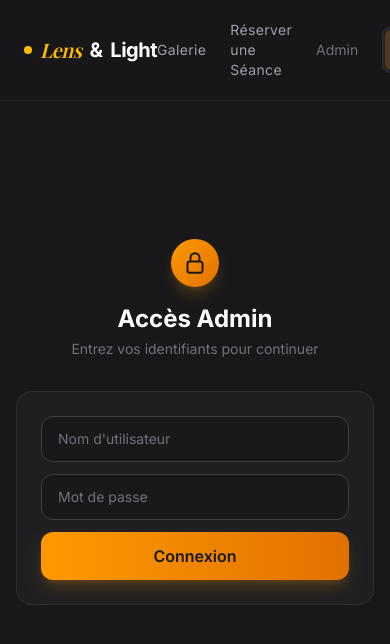
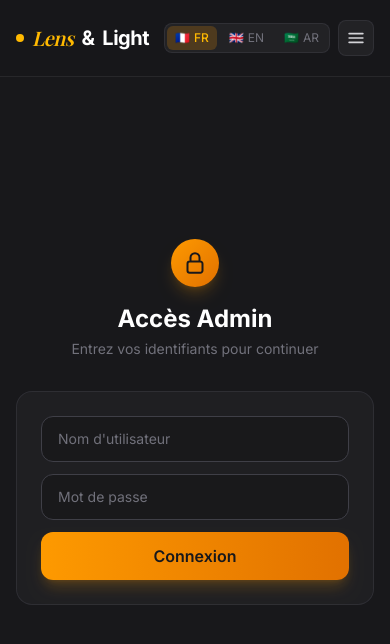
Before and after one commit to fadikhoudja/Lens-n-Light, a React (Vite) app in the folder frontend/: page /admin/login in a window 390 px wide. Shown: the top 644 px of the page. Built offline with nearby package versions, Linux system fonts and the light colour scheme; a web font is replaced by a local one.

Commit message:
Mobile responsiveness: hamburger nav, visible overlays on touch, admin buttons always shown

```diff
--- a/frontend/src/components/Navbar.jsx
+++ b/frontend/src/components/Navbar.jsx
@@ -1,3 +1,4 @@
+import { useState } from "react";
 import { Link, useLocation, useNavigate } from "react-router-dom";
 import { isAuthenticated, logout } from "../api/auth";
 import { useLanguage } from "../i18n/LanguageContext";
@@ -9,49 +10,78 @@ function Navbar() {
   const navigate = useNavigate();
   const authed = isAuthenticated();
   const isHome = pathname === "/";
+  const [menuOpen, setMenuOpen] = useState(false);
 
-  return (
-    <nav className={`flex items-center justify-between px-6 md:px-12 py-5 z-20 ${
-      isHome ? "absolute top-0 left-0 right-0 bg-transparent" : "fixed top-0 left-0 right-0 bg-zinc-900/90 backdrop-blur-lg border-b border-zinc-800"
-    }`}>
-      <Link to="/" className="text-xl font-bold tracking-tight flex items-center gap-2 group">
-        <span className="w-2 h-2 rounded-full bg-amber-400 inline-block group-hover:scale-150 transition-transform" />
-        <span className="font-[family-name:var(--font-display)] italic text-amber-400">Lens</span>
-        <span className="text-white">&</span>
-        <span className="text-white">Light</span>
-      </Link>
-      <div className="flex items-center gap-6">
-        <Link to="/" className={`text-sm tracking-wide transition-all ${
-          pathname === "/" ? "text-white" : "text-zinc-400 hover:text-white"
-        }`}>
+  const linkClass = (path) =>
+    `text-sm tracking-wide transition-all ${
+      pathname === path ? "text-white" : "text-zinc-400 hover:text-white"
+    }`;
+
+  const links = (
+    <>
+      <Link to="/" className={linkClass("/")} onClick={() => setMenuOpen(false)}>
         {t("nav.gallery")}
       </Link>
-        <Link to="/book" className={`text-sm tracking-wide transition-all ${
-          pathname === "/book" ? "text-white" : "text-zinc-400 hover:text-white"
-        }`}>
+      <Link to="/book" className={linkClass("/book")} onClick={() => setMenuOpen(false)}>
         {t("nav.book")}
       </Link>
       {authed ? (
         <>
-            <Link to="/admin" className={`text-sm tracking-wide transition-all ${
-              pathname === "/admin" ? "text-white" : "text-zinc-400 hover:text-white"
-            }`}>
+          <Link to="/admin" className={linkClass("/admin")} onClick={() => setMenuOpen(false)}>
             {t("nav.admin")}
           </Link>
           <button
-              onClick={() => { logout(); navigate("/"); }}
+            onClick={() => { logout(); navigate("/"); setMenuOpen(false); }}
             className="text-sm text-zinc-400 hover:text-amber-400 transition-colors cursor-pointer bg-transparent font-normal p-0"
           >
             {t("nav.logout")}
           </button>
         </>
       ) : (
-          <Link to="/admin/login" className="text-sm text-zinc-500 hover:text-amber-400 transition-colors">
+        <Link to="/admin/login" className="text-sm text-zinc-500 hover:text-amber-400 transition-colors" onClick={() => setMenuOpen(false)}>
           {t("nav.adminLogin")}
         </Link>
       )}
+    </>
+  );
+
+  return (
+    <nav className={`flex items-center justify-between px-4 md:px-12 py-5 z-20 ${
+      isHome ? "absolute top-0 left-0 right-0 bg-transparent" : "fixed top-0 left-0 right-0 bg-zinc-900/90 backdrop-blur-lg border-b border-zinc-800"
+    }`}>
+      <Link to="/" className="text-xl font-bold tracking-tight flex items-center gap-2 group shrink-0">
+        <span className="w-2 h-2 rounded-full bg-amber-400 inline-block group-hover:scale-150 transition-transform" />
+        <span className="font-[family-name:var(--font-display)] italic text-amber-400">Lens</span>
+        <span className="text-white">&</span>
+        <span className="text-white">Light</span>
+      </Link>
+
+      <div className="hidden md:flex items-center gap-6">
+        {links}
         <LanguageSwitcher />
       </div>
+
+      <div className="flex md:hidden items-center gap-2">
+        <LanguageSwitcher />
+        <button
+          onClick={() => setMenuOpen(!menuOpen)}
+          className="w-9 h-9 flex items-center justify-center rounded-lg bg-white/5 border border-zinc-700/50 cursor-pointer"
+        >
+          <svg className="w-5 h-5 text-zinc-300" fill="none" viewBox="0 0 24 24" stroke="currentColor" strokeWidth={2}>
+            {menuOpen ? (
+              <path strokeLinecap="round" strokeLinejoin="round" d="M6 18L18 6M6 6l12 12" />
+            ) : (
+              <path strokeLinecap="round" strokeLinejoin="round" d="M3.75 6.75h16.5M3.75 12h16.5m-16.5 5.25h16.5" />
+            )}
+          </svg>
+        </button>
+      </div>
+
+      {menuOpen && (
+        <div className="absolute top-full left-0 right-0 bg-zinc-900/95 backdrop-blur-xl border-b border-zinc-800 px-4 py-4 flex flex-col gap-3 md:hidden animate-fade-in">
+          {links}
+        </div>
+      )}
     </nav>
   );
 }
--- a/frontend/src/components/PhotoCard.jsx
+++ b/frontend/src/components/PhotoCard.jsx
@@ -4,22 +4,22 @@ function PhotoCard({ photo, index = 0 }) {
       className="group relative rounded-2xl overflow-hidden aspect-[4/3] cursor-pointer shadow-lg shadow-black/30 animate-fade-up"
       style={{ animationDelay: `${0.1 + index * 0.08}s` }}
     >
-      <div className="absolute inset-0 bg-gradient-to-br from-amber-500/10 via-transparent to-purple-500/10 opacity-0 group-hover:opacity-100 transition-opacity duration-500 z-10 pointer-events-none" />
+      <div className="absolute inset-0 bg-gradient-to-br from-amber-500/10 via-transparent to-purple-500/10 opacity-0 md:group-hover:opacity-100 transition-opacity duration-500 z-10 pointer-events-none" />
       <img
         src={`/uploads/${photo.image}`}
         alt={photo.title}
         loading="lazy"
-        className="w-full h-full object-cover transition-all duration-700 group-hover:scale-110"
+        className="w-full h-full object-cover transition-all duration-700 md:group-hover:scale-110"
       />
-      <div className="absolute inset-0 bg-gradient-to-t from-black/90 via-black/30 to-transparent opacity-0 group-hover:opacity-100 transition-all duration-400 translate-y-4 group-hover:translate-y-0 z-20 flex flex-col justify-end p-6">
-        <h3 className="text-white font-semibold text-lg tracking-tight">{photo.title}</h3>
+      <div className="absolute inset-0 bg-gradient-to-t from-black/90 via-black/30 to-transparent md:opacity-0 md:group-hover:opacity-100 opacity-100 transition-all duration-400 flex flex-col justify-end p-4 md:p-6 z-20">
+        <h3 className="text-white font-semibold text-sm md:text-lg tracking-tight">{photo.title}</h3>
         {photo.category && (
-          <span className="text-amber-400 text-xs uppercase tracking-[0.15em] mt-1 font-medium">{photo.category}</span>
+          <span className="text-amber-400 text-[10px] md:text-xs uppercase tracking-[0.15em] mt-0.5 md:mt-1 font-medium">{photo.category}</span>
         )}
       </div>
-      <div className="absolute top-3 end-3 z-20 opacity-0 group-hover:opacity-100 transition-opacity duration-300">
-        <div className="w-10 h-10 rounded-full bg-amber-400/20 backdrop-blur-md flex items-center justify-center">
-          <svg className="w-4 h-4 text-amber-400" fill="none" viewBox="0 0 24 24" stroke="currentColor" strokeWidth={2}>
+      <div className="absolute top-3 end-3 z-20 opacity-0 md:group-hover:opacity-100 transition-opacity duration-300">
+        <div className="w-8 h-8 md:w-10 md:h-10 rounded-full bg-amber-400/20 backdrop-blur-md flex items-center justify-center">
+          <svg className="w-3 h-3 md:w-4 md:h-4 text-amber-400" fill="none" viewBox="0 0 24 24" stroke="currentColor" strokeWidth={2}>
             <path strokeLinecap="round" strokeLinejoin="round" d="M21 21l-6-6m2-5a7 7 0 11-14 0 7 7 0 0114 0z" />
           </svg>
         </div>
--- a/frontend/src/pages/Admin.jsx
+++ b/frontend/src/pages/Admin.jsx
@@ -228,7 +228,7 @@ function Admin() {
                     p.category === "Uncategorized" ? "text-zinc-600" : "text-amber-400/70"
                   }`}>{p.category}</span>
                 </div>
-                <button onClick={() => handleDeletePhoto(p._id)} className="opacity-0 group-hover:opacity-100 bg-red-500/10 border border-red-500/20 text-red-400 text-xs px-3 py-1.5 rounded-lg cursor-pointer hover:bg-red-500/20 transition-all shrink-0">
+                <button onClick={() => handleDeletePhoto(p._id)} className="md:opacity-0 md:group-hover:opacity-100 bg-red-500/10 border border-red-500/20 text-red-400 text-xs px-3 py-1.5 rounded-lg cursor-pointer hover:bg-red-500/20 transition-all shrink-0">
                   {t("admin.delete")}
                 </button>
               </div>
```
Lines whose indentation alone changed are shown as unchanged.
